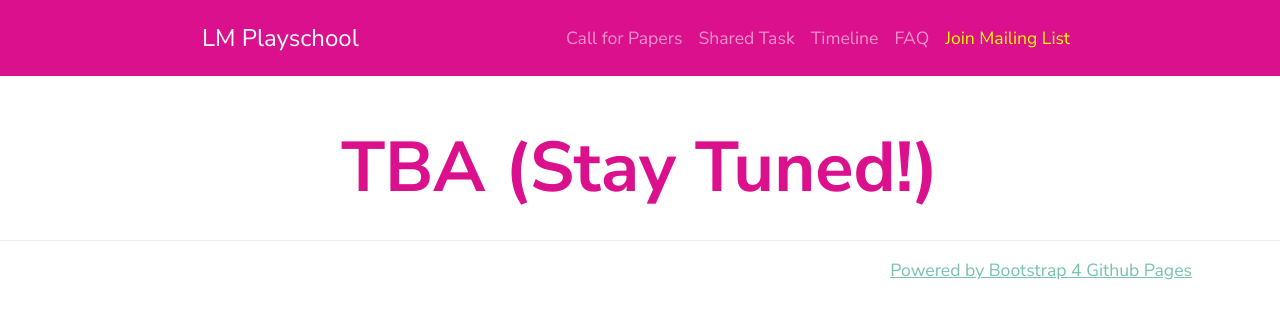
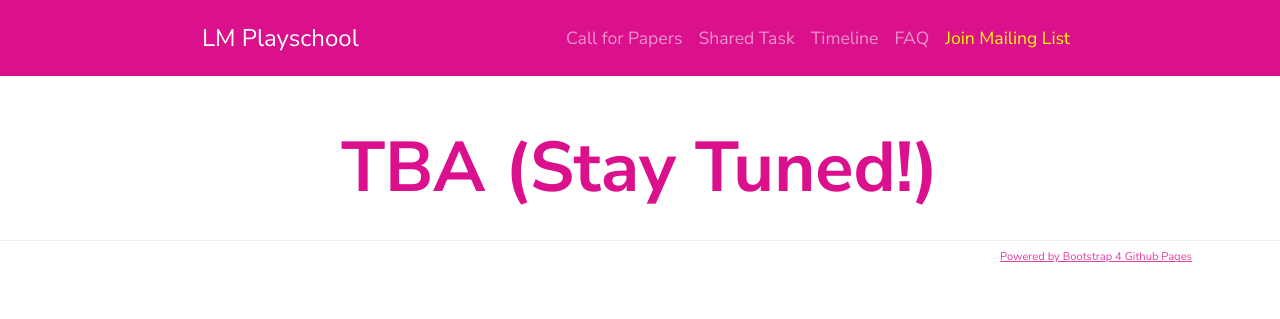
Before and after one commit to lm-playschool/lm-playschool.github.io, a Jekyll site: the page built from leaderboard.md, in a window 1280 px wide. Shown: the top 319 px of the page. Built offline with Jekyll 4.4.1, drawn with Linux system fonts in a browser that asks for light colours.

Commit message:
updated footer size and link color style

```diff
--- a/assets/main.scss
+++ b/assets/main.scss
@@ -11,6 +11,10 @@
 body {
   font-family: 'Nunito Sans', sans-serif;
   font-size: 1.1rem;
+}
+
+a{
+  color: rgb(226, 65, 164);
 }
 
 blockquote{
@@ -44,7 +48,9 @@ blockquote{
   margin-bottom: 30px;
 }
 .p-footer{
-  margin-top: 1rem;
+  margin-top: 0.5rem;
+  margin-bottom:0.5rem;
+  font-size: 0.7rem;
 }
 
 .footer-container{
```
